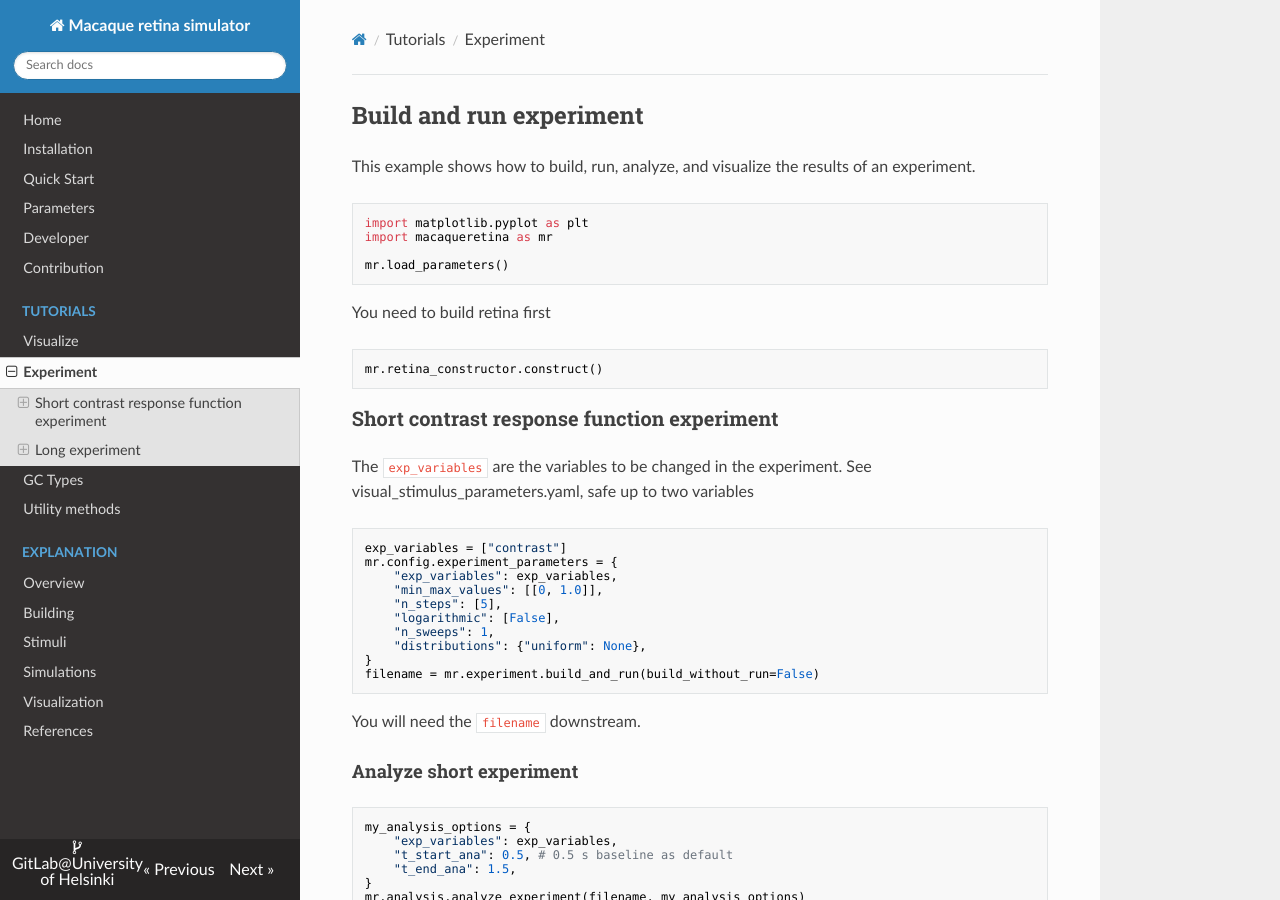
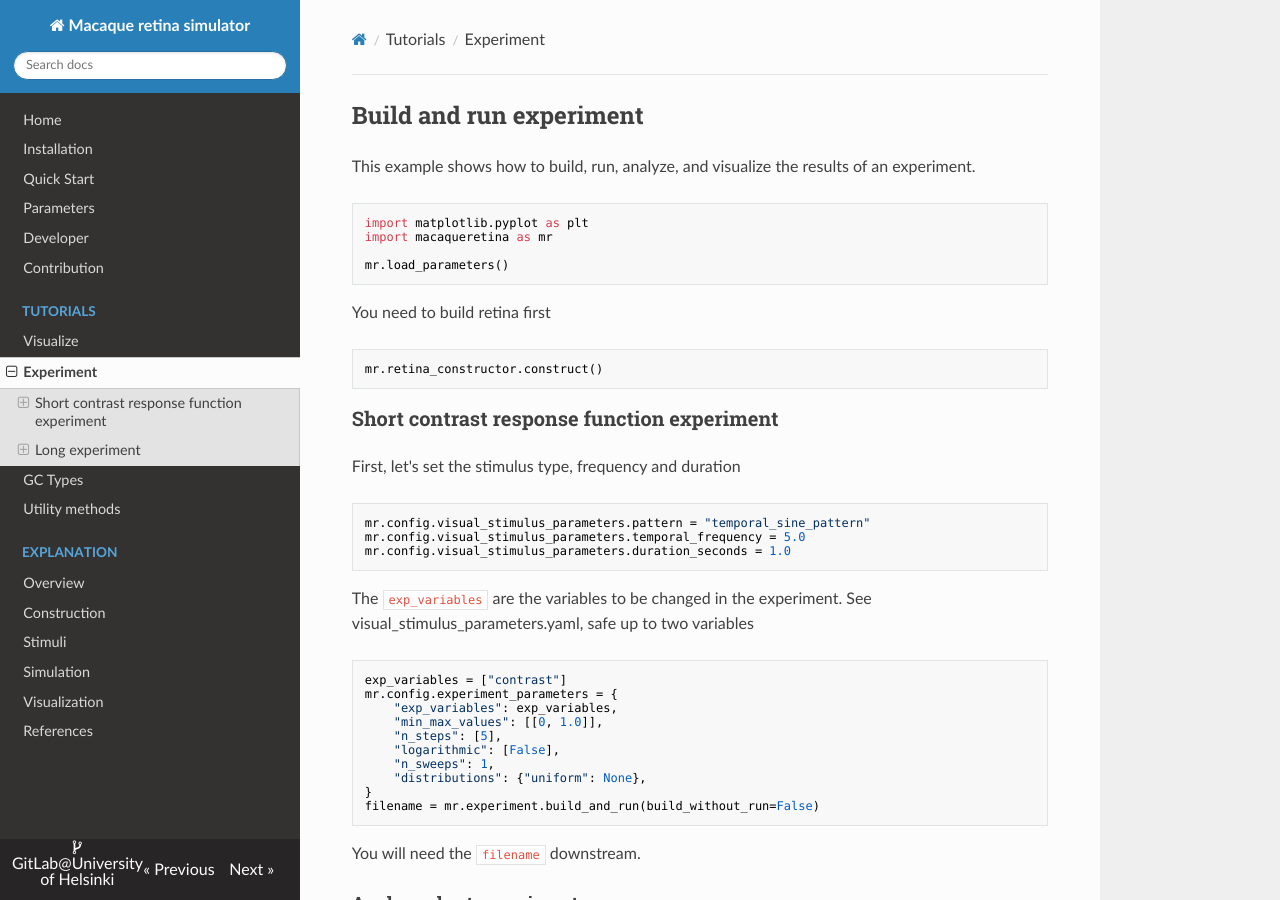
Before and after one commit to VisualNeuroscience-UH/macaqueretina, an MkDocs documentation site: the page built from docs/src/example_experiment.md, in a window 1280 px wide and 900 px high. Built offline with MkDocs 1.6.1, drawn with Linux system fonts in a browser that asks for light colours; nearby versions of some CDN libraries.

Commit message:
documentation update

````diff
--- a/.readthedocs.yaml
+++ b/.readthedocs.yaml
@@ -2,7 +2,7 @@ version: 2
 build:
   os: ubuntu-24.04
   tools:
-    python: "3.12"
+    python: "3.14"
   jobs:
     post_install:
       - pip install poetry
--- a/docs/examples/example_experiment.py
+++ b/docs/examples/example_experiment.py
@@ -13,6 +13,9 @@
 ###############################
 ## Build and run experiment ###
 ###############################
+mr.config.visual_stimulus_parameters.pattern = "temporal_sine_pattern"
+mr.config.visual_stimulus_parameters.temporal_frequency = 5.0  # Hz
+mr.config.visual_stimulus_parameters.duration_seconds = 1.0  # plus baselines
 
 # These are the variables to be changed in the experiment
 # See visual_stimulus_parameters, safe up to two variables
--- a/docs/src/example_experiment.md
+++ b/docs/src/example_experiment.md
@@ -14,6 +14,14 @@ mr.retina_constructor.construct()
 ```
 
 ### Short contrast response function experiment
+First, let's set the stimulus type, frequency and duration
+```python
+mr.config.visual_stimulus_parameters.pattern = "temporal_sine_pattern"
+mr.config.visual_stimulus_parameters.temporal_frequency = 5.0
+mr.config.visual_stimulus_parameters.duration_seconds = 1.0
+```
+
+
 The `exp_variables` are the variables to be changed in the experiment.
 See visual_stimulus_parameters.yaml, safe up to two variables
 ```python
--- a/mkdocs.yml
+++ b/mkdocs.yml
@@ -24,9 +24,9 @@ nav:
       - Utility methods: example_utility_methods.md
   - Explanation:
       - Overview: explanation_overview.md
-      - Building: explanation_building.md
-      - Stimuli: explanation_stimuli.md
-      - Simulations: explanation_simulations.md
+      - Construction: explanation_construct_retina.md
+      - Stimuli: explanation_generate_stimuli.md
+      - Simulation: explanation_simulate_retina.md
       - Visualization: explanation_visualization.md
       - References: references.md
 
--- a/pyproject.toml
+++ b/pyproject.toml
@@ -13,7 +13,7 @@ classifiers = [
     "Natural Language :: English",
     "Operating System :: Linux",
     "Programming Language :: Python :: 3",
-    "Programming Language :: Python :: 3.12",
+    "Programming Language :: Python :: 3.14",
     "Topic :: Scientific/Engineering :: Medical Science Apps.",
 ]
 
````
Also changed, not shown: docs/src/developer.md (+4 -0 lines), docs/src/explanation_simulate_retina.md (renamed from docs/src/explanation_simulations.md, +1 -1 lines), docs/src/explanation_visualization.md (+1 -1 lines), docs/src/index.md (+1 -1 lines), docs/src/explanation_construct_retina.md (renamed from docs/src/explanation_building.md), docs/src/explanation_generate_stimuli.md (renamed from docs/src/explanation_stimuli.md).
